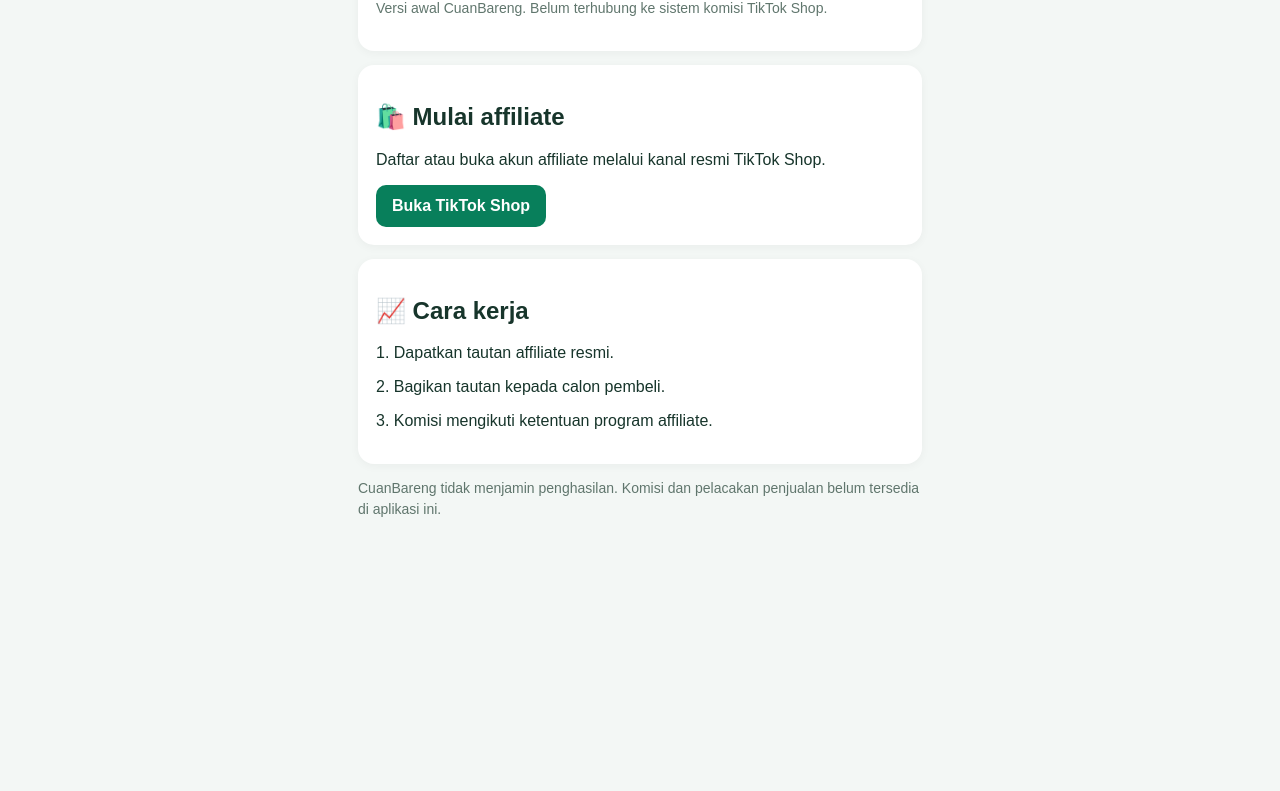
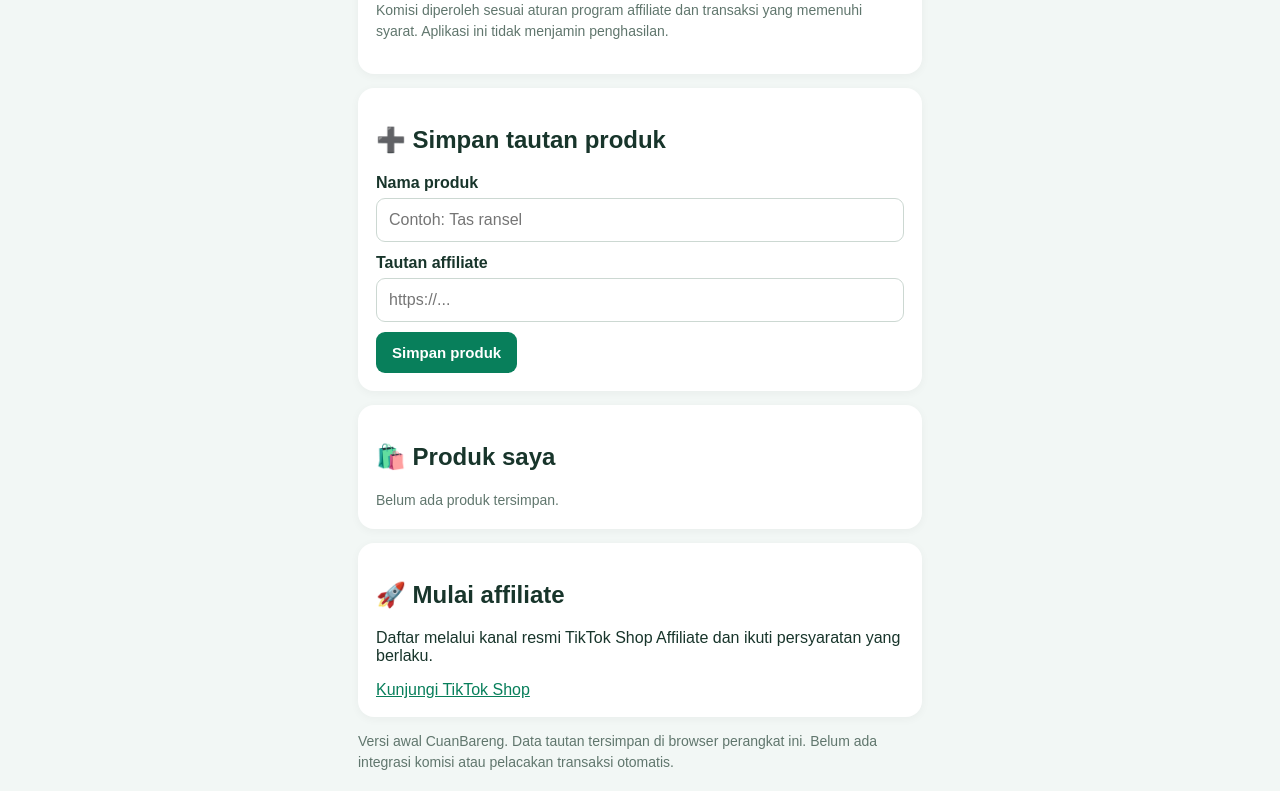
Before and after one commit to massretok-web/cuanbareng, a plain HTML site: page index.html in a window 1280 px wide. Shown: the part 266-1057 px from the top of the page. Before the commit the page ends 804 px from the top, so only its background shows below. Drawn offline with Linux system fonts and the light colour scheme.

Commit message:
Refactor index.html for improved layout and features
Updated the HTML structure and styles for better layout and functionality.

```diff
--- a/index.html
+++ b/index.html
@@ -7,27 +7,20 @@
 <meta name="theme-color" content="#087f5b">
 <title>CuanBareng</title>
 <style>
-    * { box-sizing: border-box; }
-    body {
-      margin: 0; font-family: Arial, sans-serif;
-      background: #f3f7f5; color: #17352b;
-    }
-    header {
-      background: #087f5b; color: white;
-      padding: 24px 18px; border-radius: 0 0 22px 22px;
-    }
-    header h1 { margin: 0 0 8px; }
-    main { padding: 18px; max-width: 600px; margin: auto; }
-    .card {
-      background: white; padding: 18px; margin: 14px 0;
-      border-radius: 16px; box-shadow: 0 2px 10px #0000000b;
-    }
-    a.button {
-      display: inline-block; padding: 12px 16px;
-      background: #087f5b; color: white; text-decoration: none;
-      border-radius: 10px; font-weight: bold;
-    }
-    .muted { color: #60766d; font-size: 14px; line-height: 1.5; }
+*{box-sizing:border-box}
+body{margin:0;font-family:Arial,sans-serif;background:#f2f7f5;color:#18352b}
+header{background:#087f5b;color:white;padding:25px 18px;border-radius:0 0 22px 22px}
+header h1{margin:0 0 8px}
+main{padding:18px;max-width:600px;margin:auto}
+.card{background:white;padding:18px;margin:14px 0;border-radius:16px;box-shadow:0 2px 10px #0000000b}
+label{display:block;margin:12px 0 6px;font-weight:bold}
+input{width:100%;padding:12px;border:1px solid #ccd8d2;border-radius:9px;font-size:16px}
+button{border:0;border-radius:9px;padding:12px 16px;background:#087f5b;color:white;font-weight:bold;font-size:15px;cursor:pointer;margin-top:10px}
+.secondary{background:#e4f3ec;color:#075c43}
+.item{padding:12px 0;border-bottom:1px solid #e5ece8;overflow-wrap:anywhere}
+.item:last-child{border:0}
+.muted{color:#60766d;font-size:14px;line-height:1.5}
+a{color:#087f5b}
 </style>
 </head>
 <body>
@@ -38,23 +31,61 @@
 <main>
 <section class="card">
 <h2>Selamat datang, bro!</h2>
-      <p>Temukan produk menarik dan bagikan tautan affiliate milikmu.</p>
-      <p class="muted">Versi awal CuanBareng. Belum terhubung ke sistem komisi TikTok Shop.</p>
+<p>Kelola tautan produk affiliate kamu dalam satu tempat.</p>
+<p class="muted">Komisi diperoleh sesuai aturan program affiliate dan transaksi yang memenuhi syarat. Aplikasi ini tidak menjamin penghasilan.</p>
 </section>
+
 <section class="card">
-      <h2>🛍️ Mulai affiliate</h2>
-      <p>Daftar atau buka akun affiliate melalui kanal resmi TikTok Shop.</p>
-      <a class="button" href="https://business.tiktokshop.com/id/affiliate" target="_blank" rel="noopener">Buka TikTok Shop</a>
+<h2>➕ Simpan tautan produk</h2>
+<label for="nama">Nama produk</label>
+<input id="nama" placeholder="Contoh: Tas ransel">
+<label for="tautan">Tautan affiliate</label>
+<input id="tautan" type="url" placeholder="https://..." inputmode="url">
+<button id="simpan">Simpan produk</button>
 </section>
+
 <section class="card">
-      <h2>📈 Cara kerja</h2>
-      <p>1. Dapatkan tautan affiliate resmi.</p>
-      <p>2. Bagikan tautan kepada calon pembeli.</p>
-      <p>3. Komisi mengikuti ketentuan program affiliate.</p>
+<h2>🛍️ Produk saya</h2>
+<div id="daftar" class="muted">Belum ada produk tersimpan.</div>
 </section>
-    <footer class="muted">
-      CuanBareng tidak menjamin penghasilan. Komisi dan pelacakan penjualan belum tersedia di aplikasi ini.
-    </footer>
+
+<section class="card">
+<h2>🚀 Mulai affiliate</h2>
+<p>Daftar melalui kanal resmi TikTok Shop Affiliate dan ikuti persyaratan yang berlaku.</p>
+<a href="https://business.tiktokshop.com/" target="_blank" rel="noopener">Kunjungi TikTok Shop</a>
+</section>
+
+<footer class="muted">Versi awal CuanBareng. Data tautan tersimpan di browser perangkat ini. Belum ada integrasi komisi atau pelacakan transaksi otomatis.</footer>
 </main>
+<script>
+const nama=document.getElementById('nama');
+const tautan=document.getElementById('tautan');
+const daftar=document.getElementById('daftar');
+let produk=[];
+try{produk=JSON.parse(localStorage.getItem('cuanbareng_produk')||'[]')}catch(e){}
+function tampilkan(){
+ daftar.innerHTML='';
+ if(!produk.length){daftar.textContent='Belum ada produk tersimpan.';return}
+ produk.forEach((p,i)=>{
+  const div=document.createElement('div');div.className='item';
+  const judul=document.createElement('strong');judul.textContent=p.nama;
+  const link=document.createElement('a');link.href=p.tautan;link.target='_blank';link.rel='noopener';link.textContent='Buka tautan produk';link.style.display='block';link.style.marginTop='8px';
+  const hapus=document.createElement('button');hapus.className='secondary';hapus.textContent='Hapus';hapus.onclick=()=>{produk.splice(i,1);simpanData()};
+  div.append(judul,link,hapus);daftar.append(div);
+ });
+}
+function simpanData(){
+ try{localStorage.setItem('cuanbareng_produk',JSON.stringify(produk));tampilkan()}
+ catch(e){alert('Penyimpanan tidak tersedia di browser ini.')}
+}
+document.getElementById('simpan').onclick=()=>{
+ const n=nama.value.trim(),t=tautan.value.trim();
+ if(!n||!t){alert('Isi nama produk dan tautannya dulu.');return}
+ try{const u=new URL(t);if(!['http:','https:'].includes(u.protocol))throw Error()}
+ catch(e){alert('Masukkan tautan web yang valid.');return}
+ produk.push({nama:n,tautan:t});simpanData();nama.value='';tautan.value='';
+};
+tampilkan();
+</script>
 </body>
 </html>
```
Lines whose indentation alone changed are shown as unchanged.
